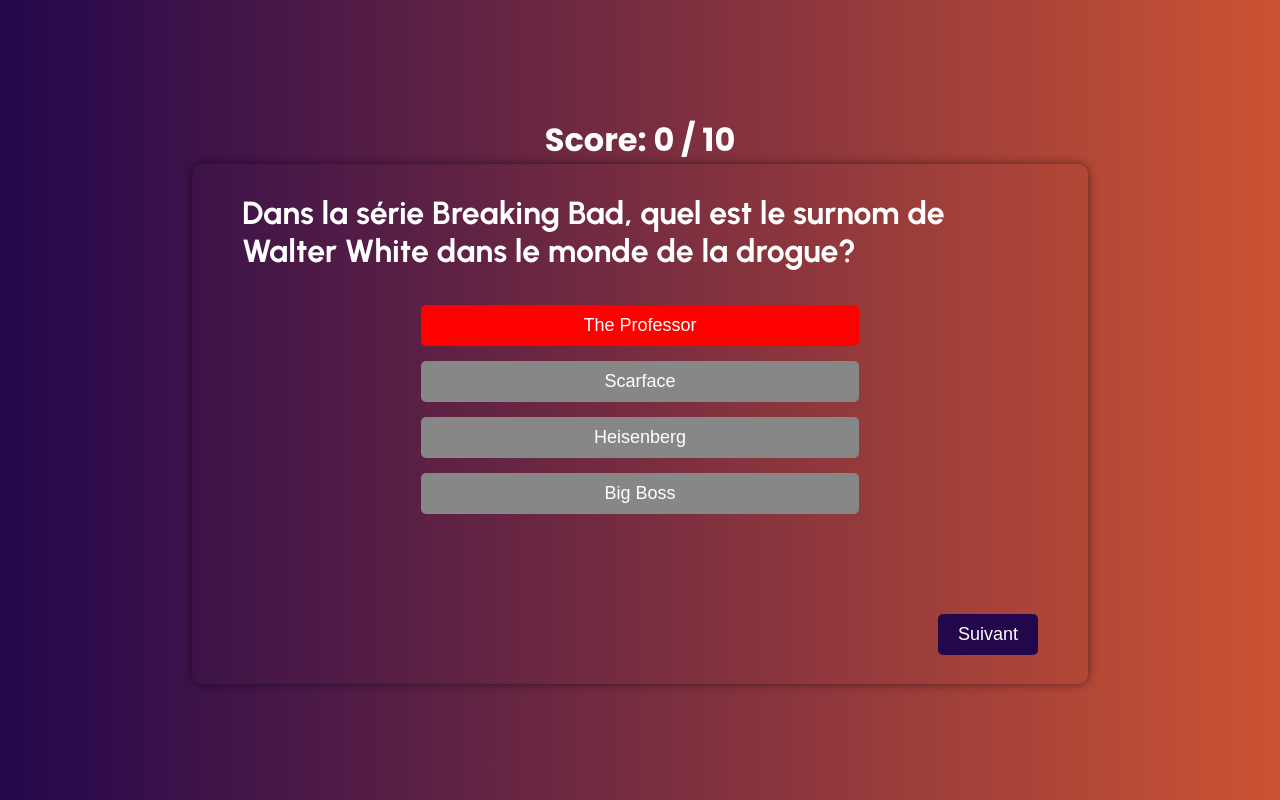
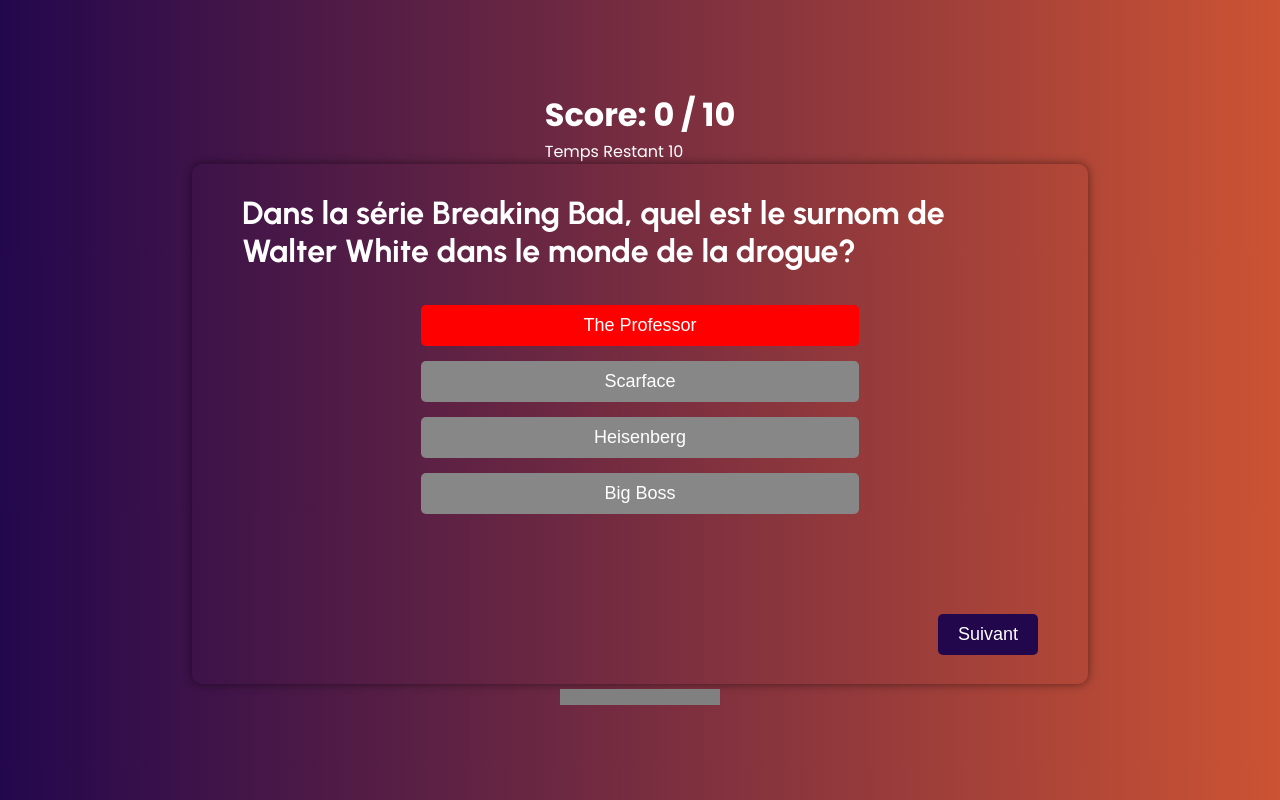
Before and after one commit to Ange230700/quizz, a plain HTML site: page index.html in a window 1280 px wide. Both pictures are taken after a click on the button "The Professor". Drawn offline with Linux system fonts and the light colour scheme.

Commit message:
ajout d'un timer

```diff
--- a/index.html
+++ b/index.html
@@ -11,10 +11,10 @@
   <body>
     <header>
       <h1 id="score"></h1>
+      <div id="timer"></div>
     </header>
     <main id="section-quiz">
       <h1 class="question"></h1>
-
       <section class="options">
       </section>
       <section class="section-bouton">
@@ -22,5 +22,8 @@
         <button class="bouton-clique-en-bas-a-droite" id="bouton-rejouer" style="display: none;">Rejouer</button>
       </section>
     </main>
+    <section class="barre-de-progression">
+      <progress id="barre" value="0" max="100"></progress>
+    </section>
   </body>
 </html>
--- a/questions.js
+++ b/questions.js
@@ -51,4 +51,5 @@
    }
 ];
 
+
 export default questions;
--- a/script.js
+++ b/script.js
@@ -4,6 +4,10 @@
 let numeroQuestionActuelle = 0;
 
 let score = 0
+
+let tempsRestant = 15
+
+let timer = null
 
 /* ======= RECUPERATION ELEMENTS HTML ======= */
 
@@ -22,6 +26,10 @@
 //on récupère l'element HTML de l'id de score
 const scoreDansHtml = document.querySelector("#score");
 scoreDansHtml.innerText = `Score: ${score} / ${questions.length}`;
+//on récupère l'élément HTMLde l'id barre de progression
+const barreDeProgressionDansHtml = document.querySelector("#barre")
+// on récupère l'élément html du timer
+const timmeurDansHtml = document. querySelector("#timer")
 
 /* ==================================== */
 
@@ -46,7 +54,27 @@
     }
 }
 
+function demarerLeTemps() {
+    //initialise le temps
+    tempsRestant = 15
+    //affiche les 30 secondes et le texte temps restant
+    timmeurDansHtml.innerText = "Temps Restant "+ tempsRestant
 
+         timer = setInterval(() => {
+           tempsRestant--
+           timmeurDansHtml.innerText = "Temps Restant " + tempsRestant
+
+           if(tempsRestant <= 0 ) {
+                clearInterval(timer)
+                desactiverLesBoutonsOptions()
+                boutonSuivantDansHtml.disabled = false
+           }
+   },  1000)
+ }
+
+ function arreterLeTemps() { //arrete le timer
+    clearInterval(timer)
+ }
 
 function chargerLaQuestion() {
     //on vide la section des options dans HTML
@@ -72,10 +100,10 @@
         // on ajoute chaque bouton à la section des options dans le HTML
         sectionDesOptionsDansHtml.appendChild(boutonDansHtml);
 
-
         // on ajoute un événement click à chaque bouton
         boutonDansHtml.addEventListener("click", () => {
             desactiverLesBoutonsOptions();
+            arreterLeTemps()
             if (verifierBonneReponse(boutonDansHtml.innerText) === true) {
                 boutonDansHtml.style.backgroundColor = "green";
                 boutonDansHtml.style.color = "white";
@@ -90,8 +118,7 @@
             }
         });
     });
-
-
+    demarerLeTemps()
     // on désactive le bouton suivant
     boutonSuivantDansHtml.disabled = true;
 }
@@ -162,4 +189,5 @@
     chargerLaQuestion();
 })
 
+
 /* ===================================================== */
--- a/style.css
+++ b/style.css
@@ -95,3 +95,7 @@
   color: #ffffff;
   cursor: not-allowed;
 }
+
+#timer {
+  justify-content: left;
+}
```
